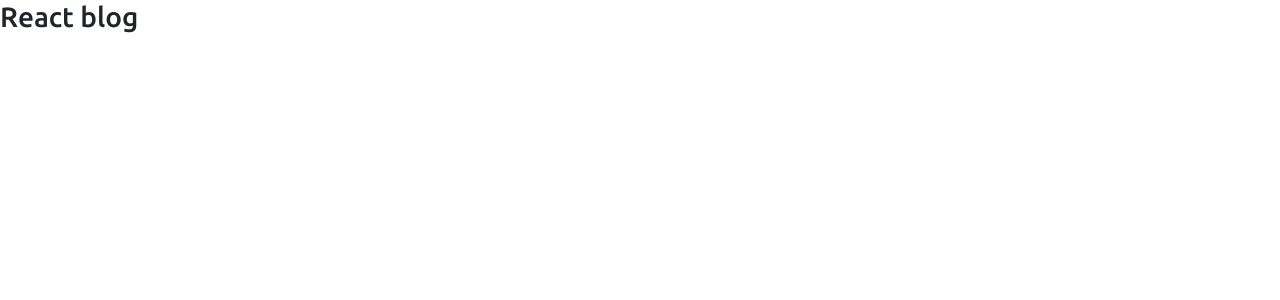
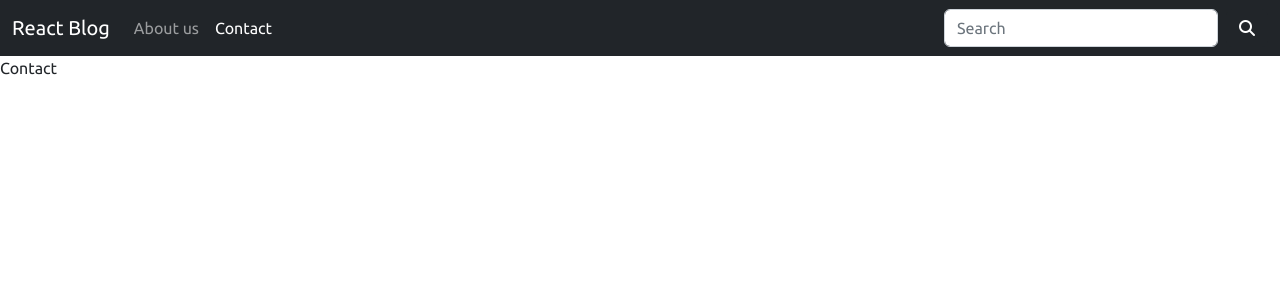
Before and after one commit to Felipe-Navas/react-blog, a React (Create React App) app: page /contact in a window 1280 px wide. Shown: the top 300 px of the page. Built offline with nearby package versions, Linux system fonts and the light colour scheme.

Commit message:
Adding router, navbar, about and home

```diff
--- a/package.json
+++ b/package.json
@@ -8,6 +8,7 @@
     "@testing-library/user-event": "^13.5.0",
     "react": "^18.1.0",
     "react-dom": "^18.1.0",
+    "react-router-dom": "^6.3.0",
     "react-scripts": "5.0.1",
     "web-vitals": "^2.1.4"
   },
--- a/src/App.js
+++ b/src/App.js
@@ -1,11 +1,23 @@
-import './App.css';
+import { BrowserRouter, Routes, Route } from 'react-router-dom'
+import './App.css'
+import { Navbar } from './components/Navbar'
+import { About } from './screens/About'
+import { Contact } from './screens/Contact'
+import { Home } from './screens/Home'
 
 function App() {
   return (
-    <div>
-      <h3>React blog</h3>
-    </div>
-  );
+    <BrowserRouter>
+      <div>
+        <Navbar />
+        <Routes>
+          <Route path="/" element={<Home />} />
+          <Route path="/about" element={<About />} />
+          <Route path="/contact" element={<Contact />} />
+        </Routes>
+      </div>
+    </BrowserRouter>
+  )
 }
 
-export default App;
+export default App
--- /dev/null
+++ b/src/components/Navbar.js
@@ -0,0 +1,52 @@
+import React from 'react'
+import { NavLink } from 'react-router-dom'
+
+export const Navbar = () => {
+  return (
+    <div>
+      <nav className="navbar navbar-expand-lg navbar-dark bg-dark">
+        <div className="container-fluid">
+          <NavLink className="navbar-brand" to="/">
+            React Blog
+          </NavLink>
+          <button
+            className="navbar-toggler"
+            type="button"
+            data-bs-toggle="collapse"
+            data-bs-target="#navbarSupportedContent"
+            aria-controls="navbarSupportedContent"
+            aria-expanded="false"
+            aria-label="Toggle navigation"
+          >
+            <span className="navbar-toggler-icon"></span>
+          </button>
+          <div className="collapse navbar-collapse" id="navbarSupportedContent">
+            <ul className="navbar-nav me-auto mb-2 mb-lg-0">
+              <li className="nav-item">
+                <NavLink className="nav-link" to="/about">
+                  About us
+                </NavLink>
+              </li>
+              <li className="nav-item">
+                <NavLink className="nav-link" to="/contact">
+                  Contact
+                </NavLink>
+              </li>
+            </ul>
+            <form className="d-flex" role="search">
+              <input
+                className="form-control me-2"
+                type="search"
+                placeholder="Search"
+                aria-label="Search"
+              />
+              <button className="btn btn-dark" type="submit">
+                <i className="fa-solid fa-magnifying-glass"></i>
+              </button>
+            </form>
+          </div>
+        </div>
+      </nav>
+    </div>
+  )
+}
--- /dev/null
+++ b/src/screens/About.js
@@ -0,0 +1,5 @@
+import React from 'react'
+
+export const About = () => {
+  return <div>About</div>
+}
--- /dev/null
+++ b/src/screens/Contact.js
@@ -0,0 +1,5 @@
+import React from 'react'
+
+export const Contact = () => {
+  return <div>Contact</div>
+}
--- /dev/null
+++ b/src/screens/Home.js
@@ -0,0 +1,5 @@
+import React from 'react'
+
+export const Home = () => {
+  return <div>Home</div>
+}
```
Also changed, not shown: 1 other file (tests, documents, lock files or other folders).
